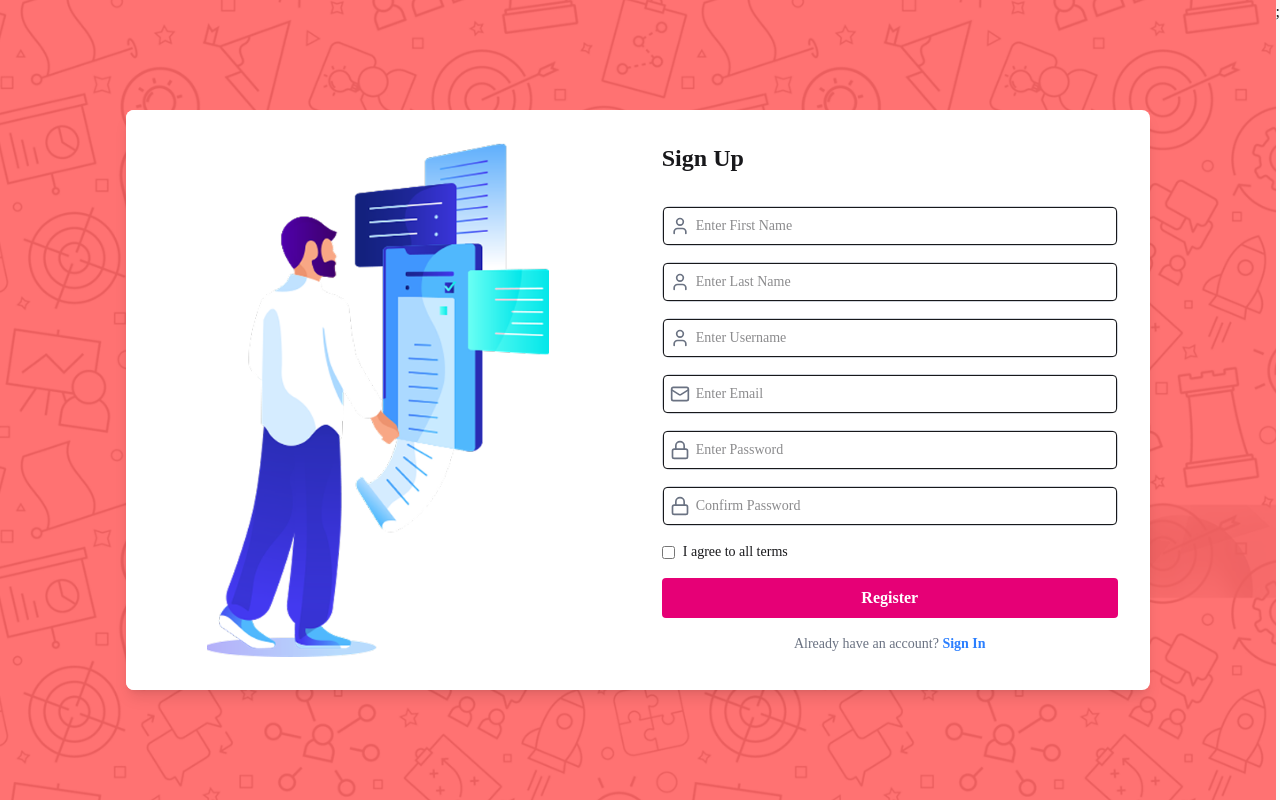
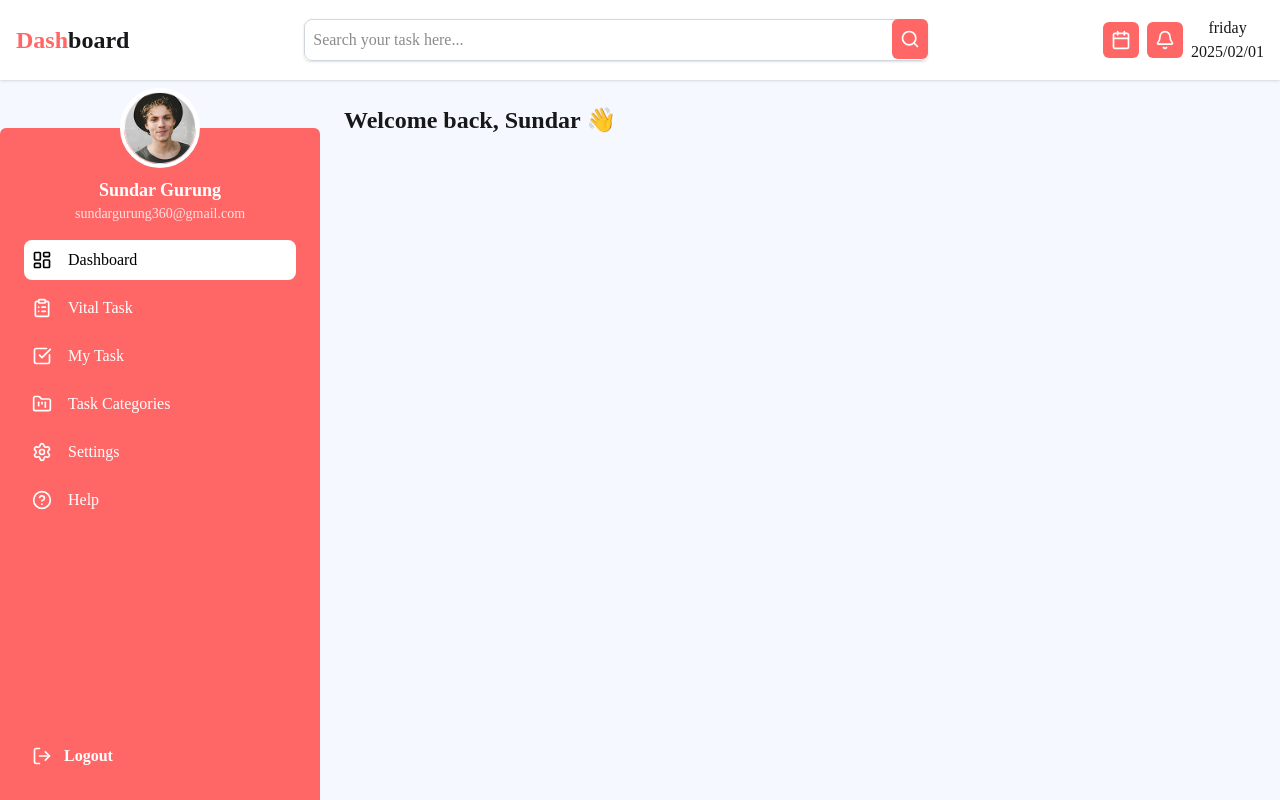
Before and after one commit to Nima-Mohammadkhani/todo-task-management, a React (Vite) app in the folder todo-task-management/: page / in a window 1280 px wide. Built offline with nearby package versions, Linux system fonts and the light colour scheme; a web font is replaced by a local one.

Commit message:
ceate layout

```diff
--- a/todo-task-management/src/App.tsx
+++ b/todo-task-management/src/App.tsx
@@ -14,7 +14,7 @@ function App() {
     <BrowserRouter>
       <PWABadge />
       <ErrorBoundary FallbackComponent={ErrorFallback}>
-        <div className="w-full min-h-screen flex flex-col bg-base-200">
+        <div className="w-full min-h-screen flex flex-col bg-[#F5F8FF]">
           <AppRoutes />
         </div>
         <ToastContainer />
--- /dev/null
+++ b/todo-task-management/src/components/ui/header.tsx
@@ -0,0 +1,36 @@
+import Icon from "./Icon";
+import Input from "./Input";
+
+const Header = () => {
+  return (
+    <section className="flex items-center justify-between shadow w-full bg-white z-50 p-4">
+      <div className="font-bold text-2xl">
+        <span className="text-[#FF6767]">Dash</span>board
+      </div>
+      <div className="relative w-1/2 shadow rounded-md">
+        <Input placeholder="Search your task here..." className="p-2" />
+        <Icon
+          name="Search"
+          className="absolute right-0 top-0 h-10 rounded-md bg-[#FF6767] p-2 text-white"
+        />
+      </div>
+      <div className="flex items-center gap-2">
+        <div className="flex items-center gap-2">
+          <Icon
+            name="Calendar"
+            className="bg-[#FF6767] p-2 text-white rounded-md"
+          />
+          <Icon
+            name="Bell"
+            className="bg-[#FF6767] p-2 text-white rounded-md"
+          />
+        </div>
+        <div className="flex flex-col items-center">
+          <span>friday</span>
+          <span>2025/02/01</span>
+        </div>
+      </div>
+    </section>
+  );
+};
+export default Header;
--- a/todo-task-management/src/components/ui/sidebar.tsx
+++ b/todo-task-management/src/components/ui/sidebar.tsx
@@ -7,20 +7,34 @@ const Sidebar = () => {
     { name: "Vital Task", icon: "ClipboardList", action: () => {} },
     { name: "My Task", icon: "CheckSquare", action: () => {} },
     { name: "Task Categories", icon: "FolderKanban", action: () => {} },
-    { name: "Setting", icon: "Settings", action: () => {} },
+    { name: "Settings", icon: "Settings", action: () => {} },
     { name: "Help", icon: "HelpCircle", action: () => {} },
   ];
+
   return (
-    <section className="flex flex-col w-80">
-      <div></div>
-      <div className="flex flex-col justify-between gap-4 bg-[#FF6767] h-dvh p-4">
-        <div className="flex flex-col gap-6 cursor-pointer">
+    <section className="relative w-80">
+      <div className="bg-[#F5F8FF] h-12 w-full"></div>
+      <div className="flex flex-col justify-between gap-4 bg-[#FF6767] min-h-[calc(100vh-128px)] p-6 pt-16 rounded-t-md relative">
+        <div className="absolute -top-10 left-1/2 -translate-x-1/2 flex flex-col items-center gap-2">
+          <div className="rounded-full border-4 border-white overflow-hidden w-20 h-20">
+            <img
+              src="/image/user3.png"
+              alt="user profile"
+              className="w-full h-full object-cover"
+            />
+          </div>
+          <div className="text-center text-white">
+            <h2 className="font-semibold text-lg">Sundar Gurung</h2>
+            <p className="text-sm opacity-80">sundargurung360@gmail.com</p>
+          </div>
+        </div>
+        <div className="flex flex-col gap-2 mt-12 cursor-pointer">
           {sidebarItems.map((item) => (
             <div
-              className={`flex items-center gap-4 p-2 ${
+              className={`flex items-center gap-4 p-2 rounded-lg transition ${
                 item.name === "Dashboard"
-                  ? "bg-white text-black rounded-lg"
-                  : "text-white"
+                  ? "bg-white text-black"
+                  : "text-white hover:bg-[#ff7f7f]"
               }`}
               onClick={item.action}
               key={item.name}
@@ -30,13 +44,16 @@ const Sidebar = () => {
             </div>
           ))}
         </div>
-        <Button
-          iconLeft="LogOut"
-          title="Logout"
-          className="flex justify-start text-white cursor-pointer p-2"
-        />
+        <div className="mt-auto">
+          <Button
+            iconLeft="LogOut"
+            title="Logout"
+            className="flex justify-start items-center text-white cursor-pointer p-2 gap-3 hover:bg-[#ff7f7f] rounded-lg"
+          />
+        </div>
       </div>
     </section>
   );
 };
+
 export default Sidebar;
--- a/todo-task-management/src/pages/index.tsx
+++ b/todo-task-management/src/pages/index.tsx
@@ -1,11 +1,18 @@
-import IndexAuth from "../components/auth";
+import Header from "../components/ui/header";
 import Sidebar from "../components/ui/sidebar";
+
 const Index = () => {
   return (
-    <section className="flex h-dvh">
-      <IndexAuth />;
-      {/* <Sidebar /> */}
+    <section className="h-dvh flex flex-col">
+      <Header />
+      <div className="flex">
+        <Sidebar />
+        <main className="flex-1 p-6">
+          <h1 className="text-2xl font-bold">Welcome back, Sundar 👋</h1>
+        </main>
+      </div>
     </section>
   );
 };
+
 export default Index;
```
Also changed, not shown: todo-task-management/public/image/user3.png (added).
